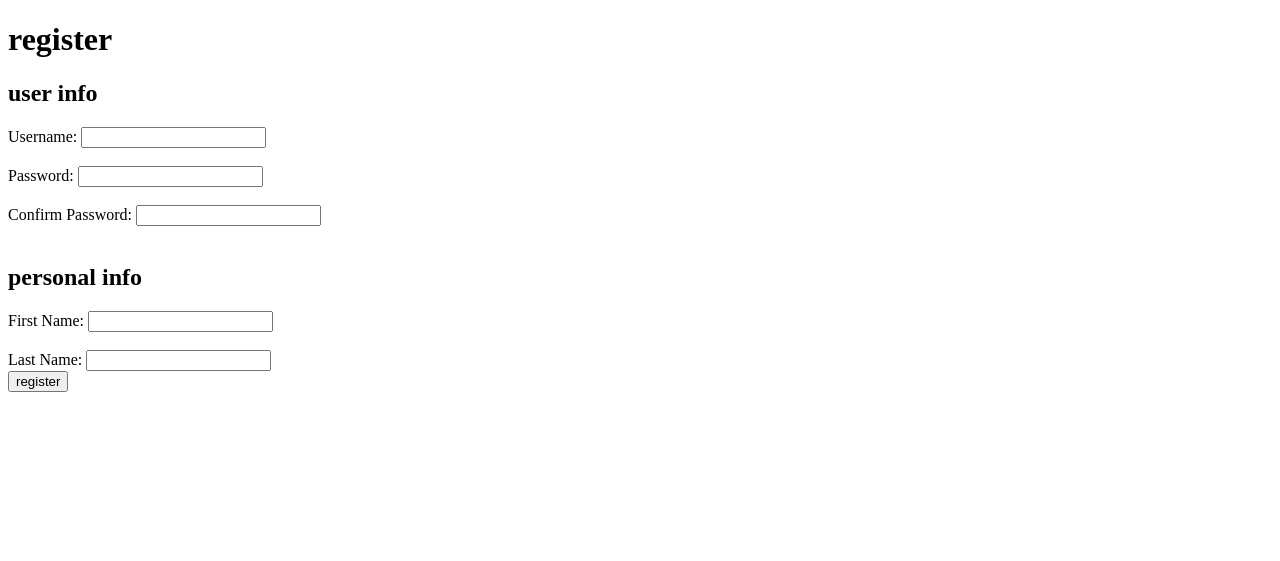
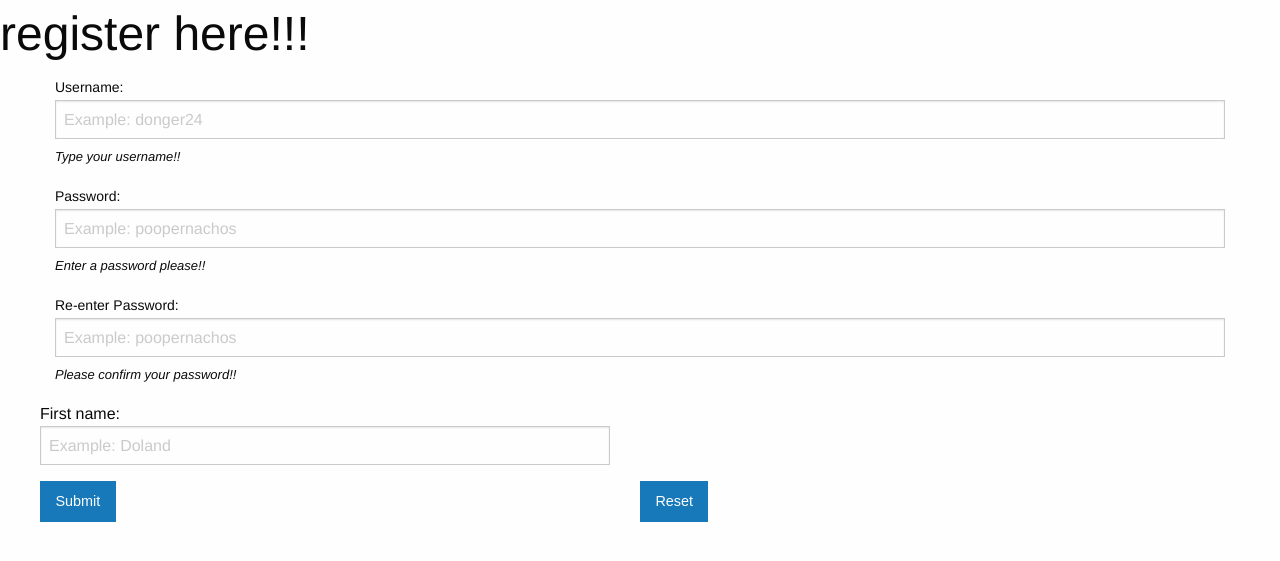
Before and after one commit to JFreyra/ExpertFishermen_LiokV_ChenA_Freyra_XiangW, a Flask app: page /register in a window 1280 px wide. Shown: the top 561 px of the page. Run offline with Flask 2, Linux system fonts and the light colour scheme.

Commit message:
asdfkasjlhklj

```diff
--- a/templates/register.html
+++ b/templates/register.html
@@ -1,24 +1,76 @@
 <!DOCTYPE html>
 <html>
-
-  <title>registration</title>
+  <head>
+    <title>registration</title>
+    <link type="text/css" rel="stylesheet" href="/static/css/foundation.min.css">
+    <link type="text/css" rel="stylesheet" href="/static/css/app.css">
+  </head>
 
   <body>
-    <h1>register</h1>
-    <h2> user info</h2>
-    <form action="/auth" method="POST">
-      Username:
-      <input type="text" name="username" maxlength="32"> <br><br>
-      Password:
-      <input type="password" name="password"> <br><br>
-      Confirm Password:
-      <input type="password" name="confirmpass"> <br><br>
-      <h2>personal info</h2>
-      First Name:
-      <input type="text" name="firstname" maxlength="32"> <br><br>
-      Last Name:
-      <input type="text" name="lastname" maxlength="32"> <br>
-      <input type="submit" value="register">
+    <h1>register here!!!</h1>
+    <form data-abide novalidate>
+      <div data-abide-error class="alert callout" style="display: none;">
+	<p><i class="fi-alert"></i> There are some errors in your form.</p>
+      </div>
+      <div class="row">
+
+	<!-- USERNAME FIELD !-->
+	<div class="small-12 columns">
+	  <label>Username:
+            <input type="text" placeholder="Example: donger24" aria-describedby="exampleHelpText" required pattern="number">
+            <span class="form-error">
+              How you finna log in without a username?
+            </span>
+	  </label>
+	  <p class="help-text" id="exampleHelpText">Type your username!!</p>
+	</div>
+	<!-- END USERNAME FIELD !-->
+
+	<!-- PASSWORD FIELD !-->
+	<div class="small-12 columns">
+	  <label>Password:
+            <input type="password" id="password" placeholder="Example: poopernachos" aria-describedby="exampleHelpText" required >
+            <span class="form-error">
+              I'm required!
+            </span>
+	  </label>
+	  <p class="help-text" id="exampleHelpText">Enter a password please!!</p>
+	</div>
+	<!-- END PASSWORD FIELD !-->
+
+	<!-- CONFIRM PASSWORD FIELD !-->
+	<div class="small-12 columns">
+	  <label>Re-enter Password:
+            <input type="password" placeholder="Example: poopernachos" aria-describedby="exampleHelpText2" required pattern="alpha_numeric" data-equalto="password">
+            <span class="form-error">
+              Hey, passwords are supposed to match!
+            </span>
+	  </label>
+	  <p class="help-text" id="exampleHelpText2">Please confirm your password!!</p>
+	</div>
+	<!-- END CONFIRM PASSWORD FIELD !-->
+
+	<!-- NAME FIELD !-->
+	<div class="row">
+	  <fieldset class="large-6 columns">
+	    First name:<input type="text" placeholder="Example: Doland" required>
+	    <span class="form-error">
+	      Lemme get ya name tho...
+	    </span>
+	  </fieldset>
+	</div>
+	<!-- END NAME FIELD !-->
+
+	<!-- SUBMIT/RESET BUTTONS !-->
+	<div class="row">
+	  <fieldset class="large-6 columns">
+	    <button class="button" type="submit" value="Submit">Submit</button>
+	  </fieldset>
+	  <fieldset class="large-6 columns">
+	    <button class="button" type="reset" value="Reset">Reset</button>
+	  </fieldset>
+	</div>
+	<!-- END SUBMIT/RESET BUTTONS !-->
     </form>
   </body>
 </html>
```
